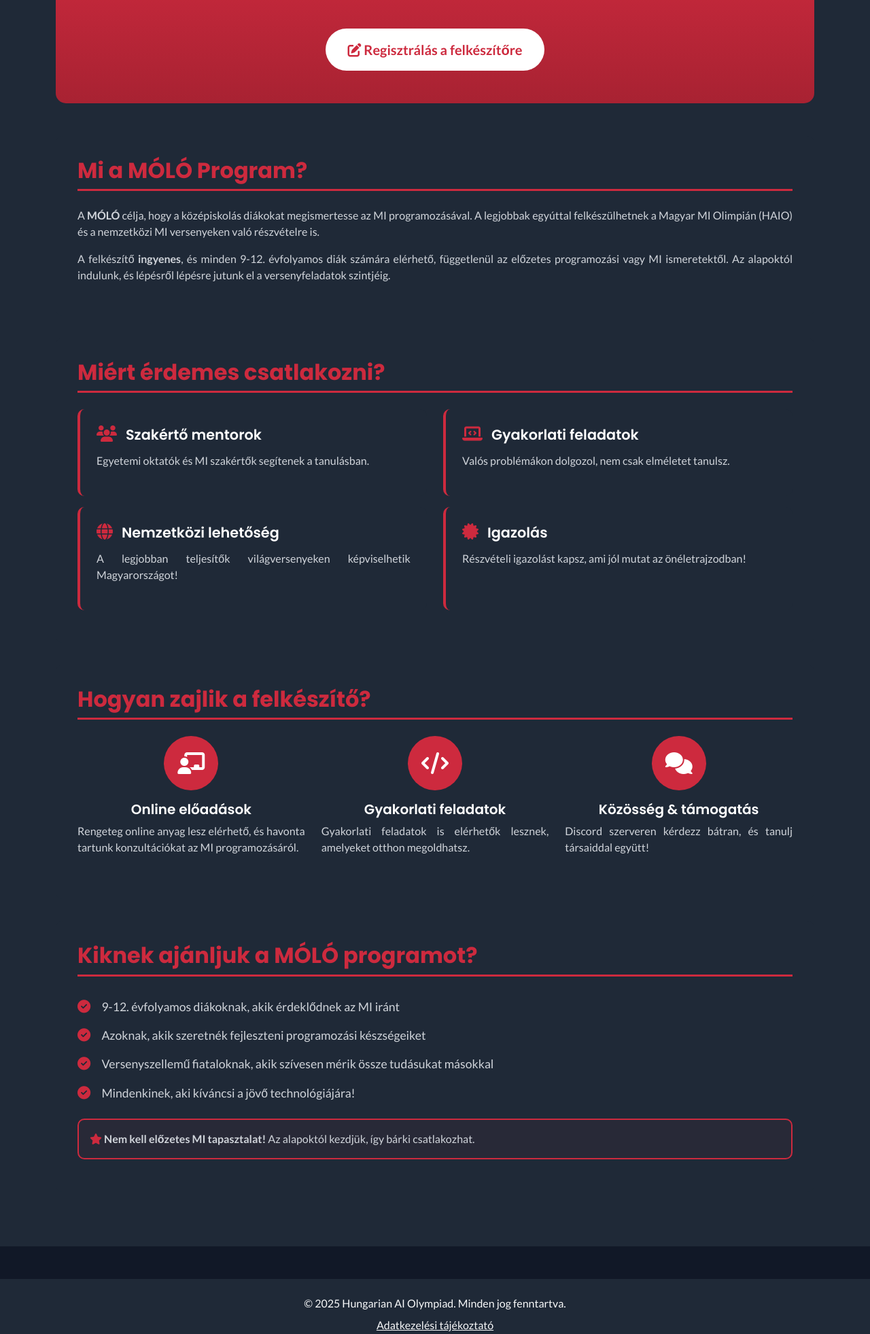
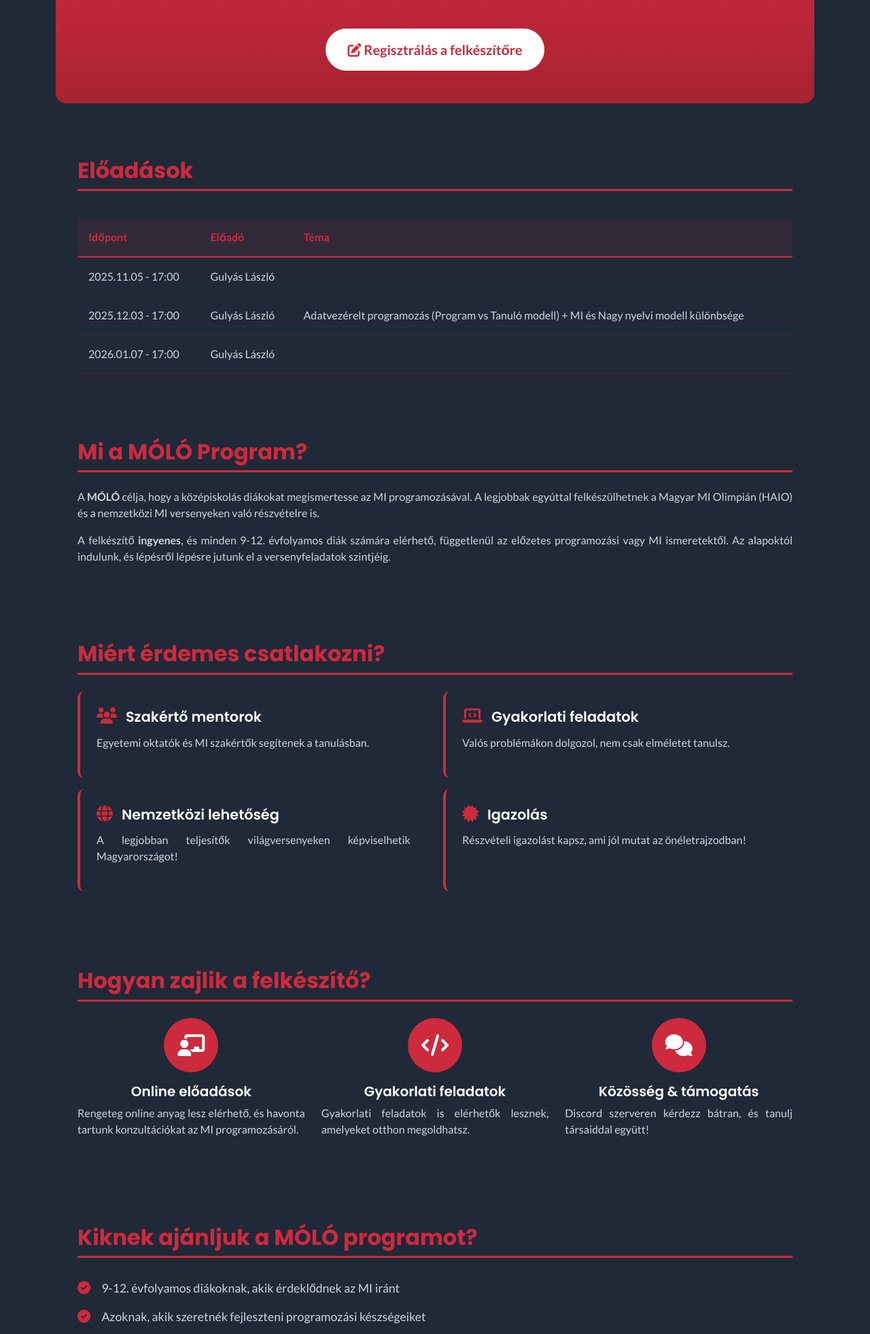
Before and after one commit to Hungarian-AI-Olympiad/haio-website, a PHP site: page /molo.php in a window 1280 px wide. Shown: the part 400-2363 px from the top of the page at 68% size. Run offline with PHP 8.4, Linux system fonts and the light colour scheme.

Commit message:
Táblázat

```diff
--- a/css/style.css
+++ b/css/style.css
@@ -519,6 +519,39 @@ footer {
     color: var(--molo-red);
 }
 
+/* MÓLÓ Fancy Table */
+.molo-fancy-table {
+    width: 100%;
+    border-collapse: collapse;
+    margin-top: 1rem;
+}
+
+.molo-fancy-table thead {
+    background-color: rgba(205, 42, 62, 0.1);
+}
+
+.molo-fancy-table th {
+    color: var(--molo-red);
+    font-weight: 700;
+    padding: 1rem;
+    text-align: left;
+    border-bottom: 2px solid var(--molo-red);
+}
+
+.molo-fancy-table td {
+    color: #D1D5DB;
+    padding: 1rem;
+    border-bottom: 1px solid rgba(205, 42, 62, 0.2);
+}
+
+.molo-fancy-table tbody tr {
+    transition: background-color 0.3s ease;
+}
+
+.molo-fancy-table tbody tr:hover {
+    background-color: rgba(205, 42, 62, 0.05);
+}
+
 /* MÓLÓ Accordion */
 .molo-accordion .accordion-item {
     background-color: var(--bg-card);
--- a/molo.php
+++ b/molo.php
@@ -52,6 +52,39 @@
                 <a href="https://forms.office.com/e/DhJwPyEW4C" class="btn btn-light btn-lg mt-3" target="_blank">
                     <i class="fas fa-edit"></i> Regisztrálás a felkészítőre
                 </a>
+            </div>
+
+            <!-- Előadások Táblázat -->
+            <div class="molo-content-block">
+                <h2>Előadások</h2>
+                <div class="table-responsive">
+                    <table class="molo-fancy-table">
+                        <thead>
+                            <tr>
+                                <th>Időpont</th>
+                                <th>Előadó</th>
+                                <th>Téma</th>
+                            </tr>
+                        </thead>
+                        <tbody>
+                            <tr>
+                                <td>2025.11.05 - 17:00</td>
+                                <td>Gulyás László</td>
+                                <td></td>
+                            </tr>
+                            <tr>
+                                <td>2025.12.03 - 17:00</td>
+                                <td>Gulyás László</td>
+                                <td>Adatvezérelt programozás (Program vs Tanuló modell) + MI és Nagy nyelvi modell különbsége</td>
+                            </tr>
+                            <tr>
+                                <td>2026.01.07 - 17:00</td>
+                                <td>Gulyás László</td>
+                                <td></td>
+                            </tr>
+                        </tbody>
+                    </table>
+                </div>
             </div>
 
             <!-- Mi a MÓLÓ? -->
```
